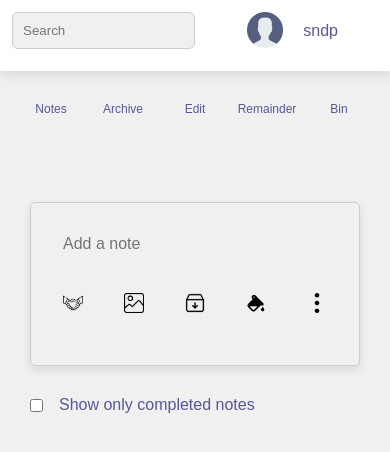
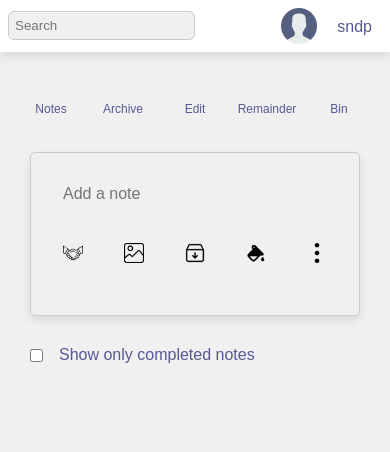
Before and after one commit to sand33psm/Notable, a plain HTML site: page index.html in a window 390 px wide. Drawn offline with Linux system fonts and the light colour scheme.

Commit message:
modify navbar

```diff
--- a/style.css
+++ b/style.css
@@ -458,7 +458,13 @@ h2 {
     .top-bar {
         flex-direction: row;
         align-items: flex-start;
+        padding: 8px;
         /* margin-bottom: 20px; */
+    }
+
+    #user-label {
+        margin-bottom: 6px;
+        margin-right: 10px;
     }
 
     .top-bar #list-img {
@@ -467,7 +473,9 @@ h2 {
 
     .search-bar {
         width: 50%;
-        margin-bottom: 10px;
+        margin-bottom: 3px;
+        margin-top: 3px;
+        padding: 6px;
     }
 
     .user img {
@@ -488,13 +496,16 @@ h2 {
         margin-bottom: 10px;
     }
 
+    .mid-section {
+        margin-top: -50px;
+    }
     .notes-grid {
         grid-template-columns: repeat(auto-fit, minmax(180px, 1fr));
         gap: 10px;
     }
 
     .note-card {
-        padding: 10px;
+        padding: 20px;
     }
 
     .note-card h3 {
```
